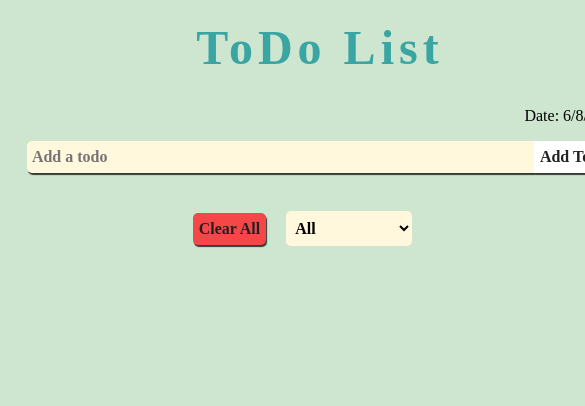
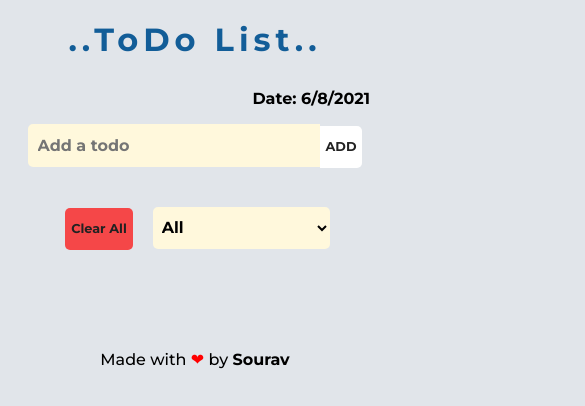
Before and after one commit to Souravsinha96/todo-redux, a React (Create React App) app: page / in a window 390 px wide. Shown: the top 406 px of the page, 585 px wide, since content can reach past the window. Built offline with nearby package versions, Linux system fonts and the light colour scheme.

Commit message:
Added responsive styles

```diff
--- a/public/index.html
+++ b/public/index.html
@@ -3,12 +3,13 @@
   <head>
     <meta charset="utf-8" />
     <link rel="icon" href="%PUBLIC_URL%/favicon.ico" />
+    <link
+      href="https://fonts.googleapis.com/css2?family=Montserrat:wght@500;700&display=swap"
+      rel="stylesheet"
+    />
     <meta name="viewport" content="width=device-width, initial-scale=1" />
     <meta name="theme-color" content="#000000" />
-    <meta
-      name="description"
-      content="Web site created using create-react-app"
-    />
+    <meta name="description" content="Todo App created using react and redux" />
 
     <!--
       manifest.json provides metadata used when your web app is installed on a
@@ -24,7 +25,7 @@
       work correctly both with client-side routing and a non-root public URL.
       Learn how to configure a non-root public URL by running `npm run build`.
     -->
-    <title>React App</title>
+    <title>Todo App</title>
   </head>
   <body>
     <noscript>You need to enable JavaScript to run this app.</noscript>
--- a/src/App.css
+++ b/src/App.css
@@ -1,31 +1,43 @@
 .App {
   text-align: center;
-  font-family: cursive;
+  font-family: "Montserrat", sans-serif;
 }
-.mainContainer {
-  padding: 20px;
-  width: 600px;
-  margin: 0 auto;
+.footer {
+  margin-top: 100px;
+  padding-bottom: 20px;
 }
 h1 {
   font-family: inherit;
-  font-size: 3rem;
+  font-size: 5rem;
+  font-weight: 700;
   letter-spacing: 5px;
   margin-top: 0;
-  color: #39a6a3;
+  color: #125d98;
 }
-h4 {
+
+.heading {
   font-family: inherit;
   font-size: 1.5rem;
+  font-weight: 500;
   cursor: pointer;
-  display: inline-block;
   text-decoration-thickness: 5px;
   text-decoration-color: purple;
+  list-style: none;
+  transition: opacity 0.4s ease-in-out;
+}
 
-  transition: opacity 0.5s ease-in;
+.heading::before {
+  content: "\2022";
+  color: #125d98;
+  font-weight: bold;
+  font-size: 2rem;
+  display: inline-block;
+  width: 1em;
+  margin-right: 0.5rem;
+  margin-left: -0.5rem;
 }
 input {
-  width: 500px;
+  width: 530px;
   height: 30px;
   background-color: cornsilk;
   border-radius: 5px 0 0 5px;
@@ -33,8 +45,7 @@ input {
   font-family: inherit;
   font-size: 1rem;
   font-weight: bold;
-  padding-left: 5px;
-  box-shadow: 1px 2px 1px 0px rgba(0, 0, 0, 0.75);
+  padding-left: 10px;
 }
 input:focus {
   outline: none;
@@ -54,8 +65,7 @@ button {
   font-size: 1rem;
   font-weight: bold;
   cursor: pointer;
-  transition: transform 0.9ms ease-in-out;
-  box-shadow: 1px 2px 1px 0px rgba(0, 0, 0, 0.75);
+  transition: all 0.4s ease-in-out;
 }
 button:disabled {
   background-color: white;
@@ -64,11 +74,10 @@ button:disabled {
   outline: none;
   border: 0;
 }
-button:disabled:hover {
-  transform: scale(1);
-}
-button:hover {
-  transform: scale(1.03);
+.mainContainer {
+  padding: 20px;
+  width: 600px;
+  margin: 0 auto;
 }
 .listContainer {
   width: 600px;
@@ -100,3 +109,74 @@ button:hover {
 .dropdown:focus {
   outline: none;
 }
+.update {
+  border-radius: 5px;
+  background-color: #39a9cb;
+  margin-left: 5px;
+  height: 35px;
+}
+.delete {
+  border-radius: 5px;
+  background-color: #f55c47;
+  margin-left: 10px;
+  height: 35px;
+  padding: 10px;
+}
+
+@media screen and (max-width: 767px) {
+  .mainContainer {
+    padding: 20px;
+    width: 400px;
+    margin: 0 auto;
+  }
+  .listContainer {
+    width: 400px;
+    margin: 0 auto;
+  }
+  h1 {
+    font-size: 3rem;
+  }
+  input {
+    width: 330px;
+    height: 41px;
+  }
+  .editInput {
+    width: 200px;
+  }
+  button {
+    height: 42px;
+  }
+  .dropdown {
+    height: 42px;
+  }
+  .heading {
+    font-size: 1rem;
+  }
+  .heading::before {
+    font-size: 1rem;
+  }
+}
+
+@media screen and (max-width: 515px) and (min-width: 320px) {
+  .mainContainer {
+    width: 350px;
+    margin: 0 auto;
+  }
+  .listContainer {
+    width: 350px;
+    margin: 10 10px;
+  }
+  h1 {
+    font-size: 2rem;
+  }
+  input {
+    width: 280px;
+  }
+  .editInput {
+    width: 150px;
+    font-size: 0.8rem;
+  }
+  button {
+    font-size: 0.8rem;
+  }
+}
--- a/src/App.js
+++ b/src/App.js
@@ -7,6 +7,10 @@ function App() {
     <div className="App">
       <TodoInput />
       <TodoList />
+      <footer className="footer">
+        Made with <span style={{ color: "red" }}>❤ </span>by{" "}
+        <strong>Sourav</strong>
+      </footer>
     </div>
   );
 }
--- a/src/components/TodoInput.js
+++ b/src/components/TodoInput.js
@@ -9,13 +9,28 @@ function TodoInput() {
   useEffect(() => {
     inputref.current.focus();
   });
-
   const newDate = new Date();
 
+  const handleSubmit = () => {
+    dispatch(
+      addTodo({
+        id: uuid(),
+        text,
+        completed: false,
+      })
+    );
+    setText("");
+  };
+  const handleKeypress = (e) => {
+    //it triggers by pressing the enter key
+    if (e.keyCode === 13) {
+      handleSubmit();
+    }
+  };
   return (
     <div className="mainContainer">
-      <h1>ToDo List</h1>
-      <p style={{ textAlign: "end", color: "black" }}>
+      <h1>..ToDo List..</h1>
+      <p style={{ textAlign: "end", marginTop: "30px", fontWeight: "700" }}>
         Date: {newDate.toLocaleDateString()}
       </p>
       <input
@@ -24,21 +39,10 @@ function TodoInput() {
         value={text}
         onChange={(e) => setText(e.target.value)}
         placeholder="Add a todo"
+        onKeyDown={handleKeypress}
       />
-      <button
-        disabled={text === ""}
-        onClick={() => {
-          dispatch(
-            addTodo({
-              id: uuid(),
-              text,
-              completed: false,
-            })
-          );
-          setText("");
-        }}
-      >
-        Add Todo
+      <button disabled={text === ""} onClick={handleSubmit}>
+        ADD
       </button>
     </div>
   );
--- a/src/components/TodoItem.js
+++ b/src/components/TodoItem.js
@@ -9,59 +9,59 @@ function TodoItem({ todo }) {
   useEffect(() => {
     if (editable !== false) inputref.current.focus();
   }, [editable]);
+
+  const handleSubmit = () => {
+    dispatch(
+      editTodo({
+        ...todo,
+        text,
+      })
+    );
+
+    setEditable(!editable);
+  };
+  const handleKeypress = (e) => {
+    //it triggers by pressing the enter key
+    if (e.keyCode === 13) {
+      handleSubmit();
+    }
+  };
   return (
     <div className="itemContainer">
       {editable ? (
         <input
+          placeholder="Edit a Todo"
           className="editInput"
           ref={inputref}
           type="text"
           value={text}
           onChange={(e) => setText(e.target.value)}
+          onKeyDown={handleKeypress}
         />
       ) : (
         <div>
-          <h4
+          <li
+            className="heading"
             onClick={() => dispatch(completeTodo(todo.id))}
             style={{
               textDecorationLine: todo.completed ? "line-through" : undefined,
-              textDecorationThickness: "5px",
-              textDecorationColor: "purple",
               opacity: todo.completed ? 0.5 : 1,
-              transition: "opacity 0.5s ease-in",
             }}
           >
             {todo.text}
-          </h4>
+          </li>
         </div>
       )}
       <div>
         <button
-          style={{
-            borderRadius: "5px",
-            backgroundColor: "#39a9cb",
-            marginLeft: "5px",
-          }}
+          className="update"
           disabled={text === "" || todo.completed === true}
-          onClick={() => {
-            dispatch(
-              editTodo({
-                ...todo,
-                text,
-              })
-            );
-
-            setEditable(!editable);
-          }}
+          onClick={handleSubmit}
         >
-          {editable ? "Done" : "Edit"}
+          {editable ? "DONE" : "EDIT"}
         </button>
         <button
-          style={{
-            borderRadius: "5px",
-            backgroundColor: "red",
-            marginLeft: "10px",
-          }}
+          className="delete"
           onClick={() => dispatch(deleteTodo(todo.id))}
         >
           X
--- a/src/components/TodoList.js
+++ b/src/components/TodoList.js
@@ -51,8 +51,8 @@ function TodoList() {
         onChange={(e) => setstatus(e.target.value)}
       >
         <option value="All">All</option>
-        <option value="Completed">completed</option>
-        <option value="Notcompleted">Notcompleted</option>
+        <option value="Completed">Completed ✅</option>
+        <option value="Notcompleted">Not-completed❗</option>
       </select>
     </div>
   );
--- a/src/index.css
+++ b/src/index.css
@@ -5,10 +5,14 @@ body {
     sans-serif;
   -webkit-font-smoothing: antialiased;
   -moz-osx-font-smoothing: grayscale;
-  background-color: #cee5d0;
+
+  background-image: linear-gradient(90deg, #d9afd9 0%, #97d9e1 100%);
+  -webkit-tap-highlight-color: transparent;
 }
 
-code {
-  font-family: source-code-pro, Menlo, Monaco, Consolas, "Courier New",
-    monospace;
+@media screen and (max-width: 991px) {
+  body {
+    background-color: #e1e5ea;
+    background-image: none;
+  }
 }
```
